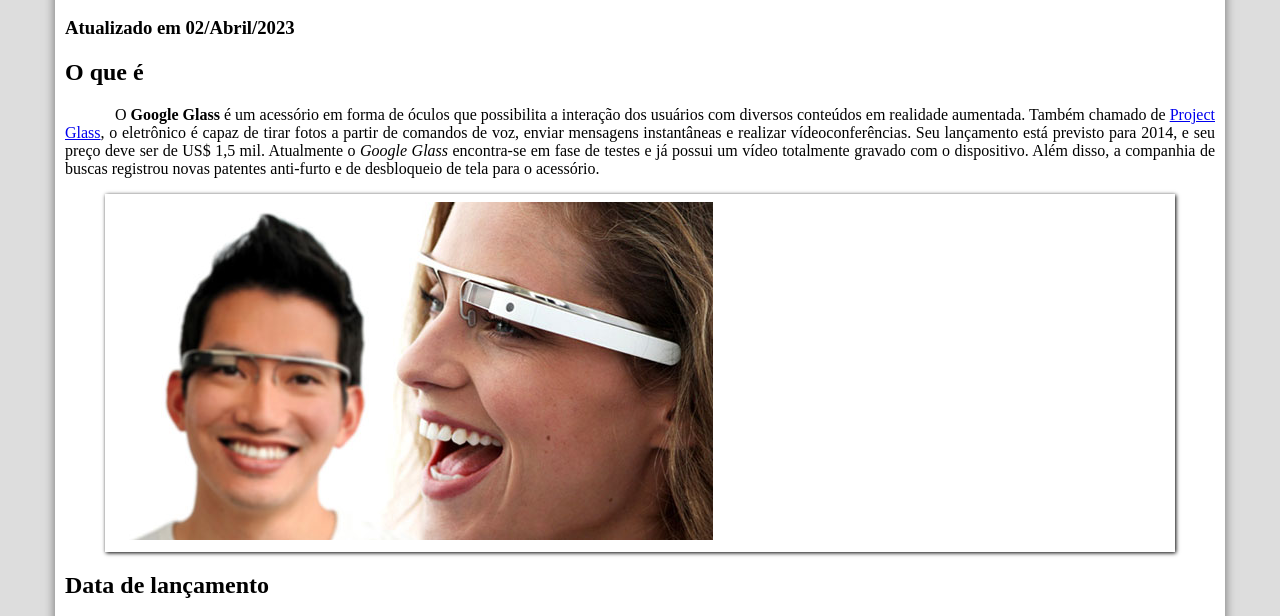
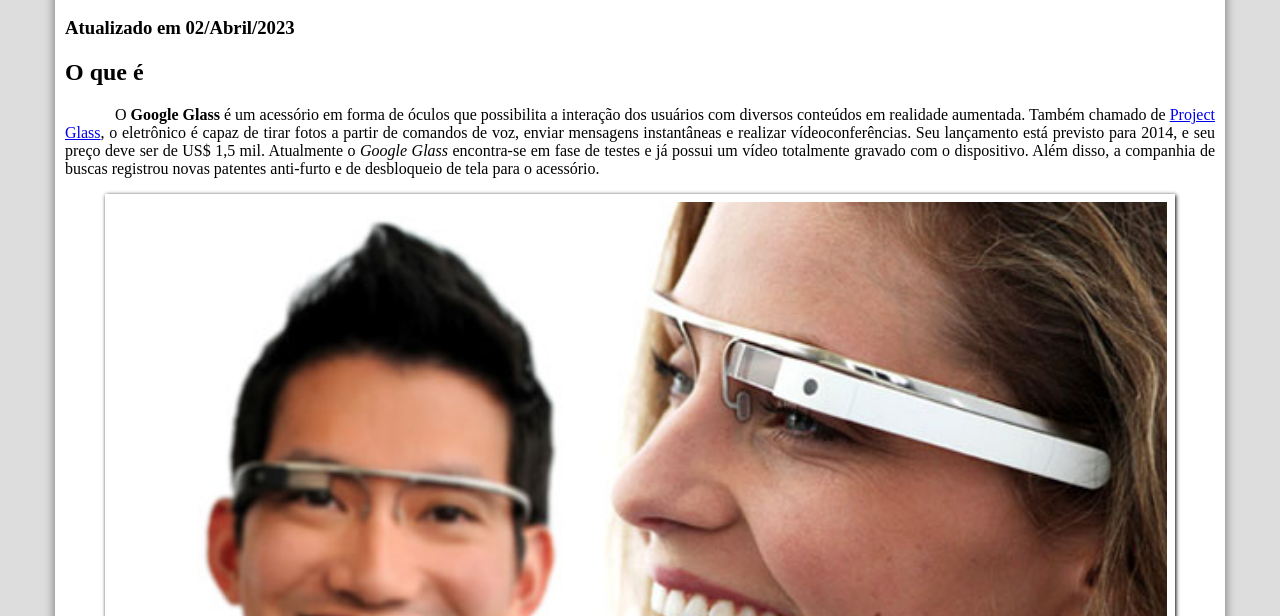
Before and after one commit to Lucas-Divo/Google-Glass, a plain HTML site: page index.html in a window 1280 px wide. Shown: the part 307-923 px from the top of the page. Drawn offline with Linux system fonts and the light colour scheme.

Commit message:
correção

```diff
--- a/_css/estilo.css
+++ b/_css/estilo.css
@@ -57,6 +57,10 @@ figure.foto-legenda{
     border: 8px solid white;
     box-shadow: 1px 1px 4px black;
 }
+figure.foto-legenda img {
+    width: 100%;
+    height: 100%;
+}
 
 figure.foto-legenda figcaption{
     opacity: 0;
```
